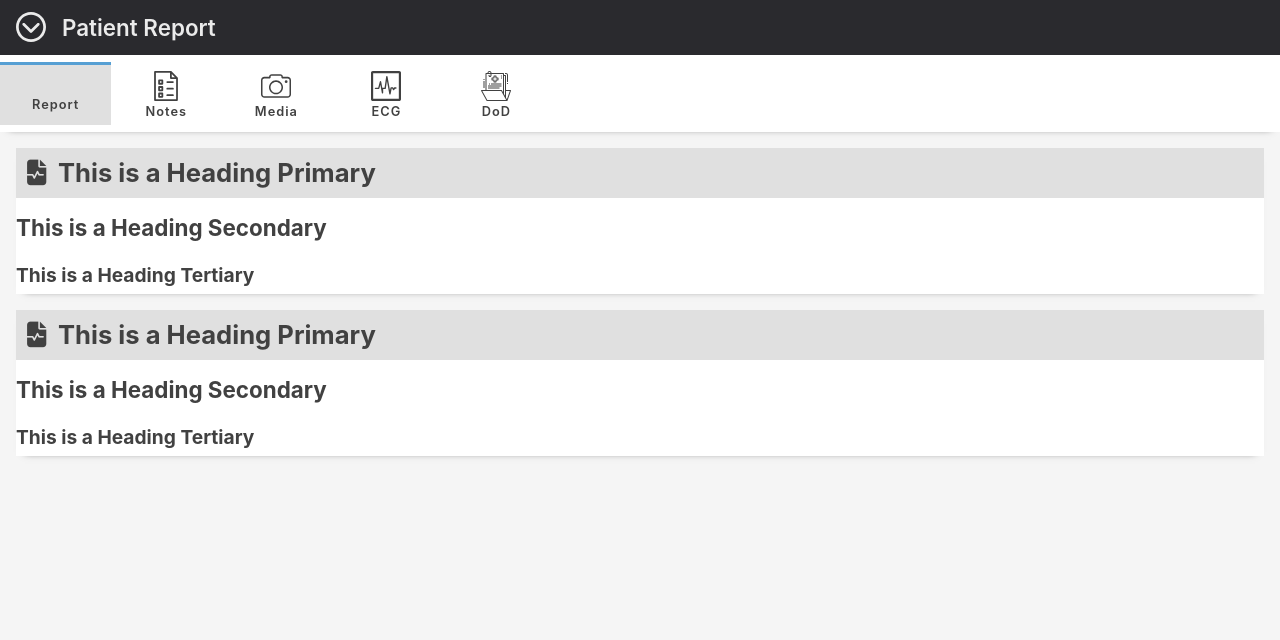
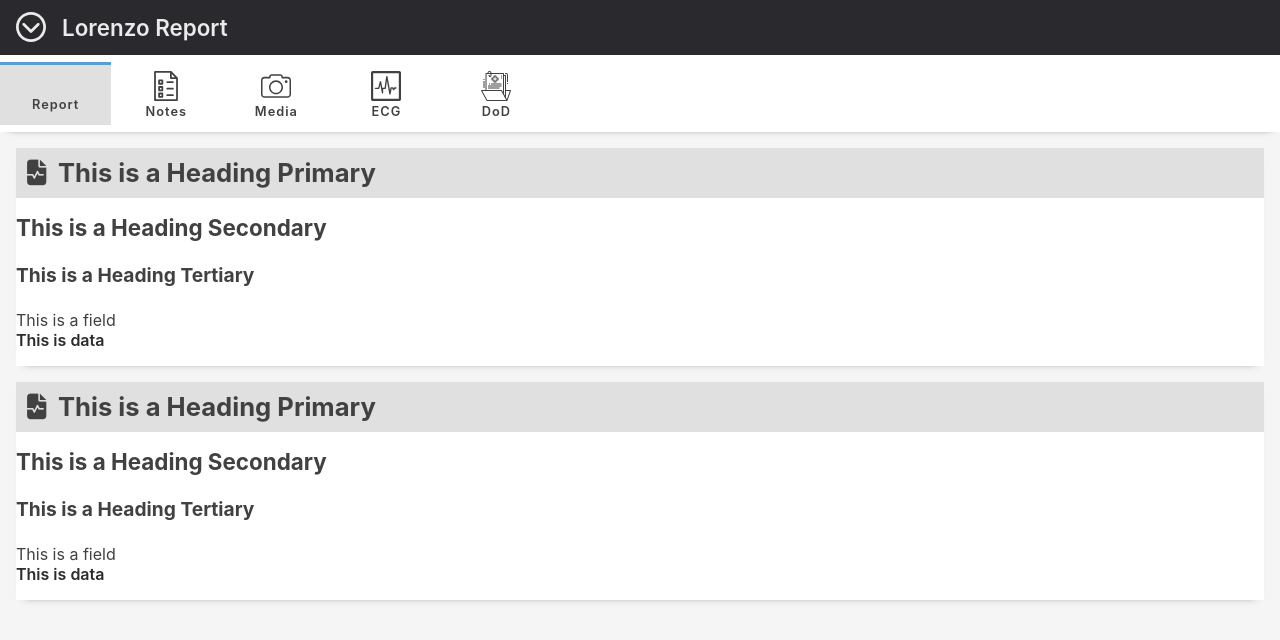
Before and after one commit to riz-l/ie-report, a React (Create React App) app: page / in a window 1280 px wide. Shown: the top 640 px of the page. Built offline with nearby package versions, Linux system fonts and the light colour scheme; some icons are missing.

Commit message:
IEREP-10: Added FieldData component

```diff
--- /dev/null
+++ b/src/components/FieldData/FieldData.component.jsx
@@ -0,0 +1,62 @@
+// Import: Dependencies
+import React from "react";
+
+// Import: Elements
+import { Container, Data, Field, Wrapper } from "./FieldData.elements";
+
+// Element: FieldData
+export default function FieldData({
+  data,
+  field,
+  fieldFontWeight,
+  fieldLetterSpacing,
+  fieldMarginBottom,
+  fieldMinHeight,
+  fieldTextTransform,
+  fontSize,
+  margin,
+  marginTop,
+  marginRight,
+  marginBottom,
+  marginLeft,
+  padding,
+  paddingTop,
+  paddingRight,
+  paddingBottom,
+  paddingLeft,
+  fieldWidth,
+}) {
+  return (
+    <Container
+      style={{
+        fontSize: `${fontSize}`,
+        margin: `${margin}`,
+        marginTop: `${marginTop}`,
+        marginRight: `${marginRight}`,
+        marginBottom: `${marginBottom}`,
+        marginLeft: `${marginLeft}`,
+        padding: `${padding}`,
+        paddingTop: `${paddingTop}`,
+        paddingRight: `${paddingRight}`,
+        paddingBottom: `${paddingBottom}`,
+        paddingLeft: `${paddingLeft}`,
+      }}
+    >
+      <Wrapper>
+        <Field
+          style={{
+            marginBottom: `${fieldMarginBottom}`,
+            fontWeight: `${fieldFontWeight}`,
+            letterSpacing: `${fieldLetterSpacing}`,
+            minHeight: `${fieldMinHeight}`,
+            textTransform: `${fieldTextTransform}`,
+            width: `${fieldWidth}`,
+          }}
+        >
+          {field}
+        </Field>
+        <Data>{data}</Data>
+      </Wrapper>
+    </Container>
+  );
+}
--- /dev/null
+++ b/src/components/FieldData/FieldData.elements.js
@@ -0,0 +1,52 @@
+// Import: Dependencies
+import styled from "styled-components/macro";
+
+// Element: Container
+export const Container = styled.div`
+  -webkit-box-align: center;
+  -ms-flex-align: center;
+  align-items: center;
+  display: -webkit-box;
+  display: -ms-flexbox;
+  display: flex;
+  -webkit-box-pack: flex-start;
+  -ms-flex-pack: flex-start;
+  justify-content: flex-start;
+  padding-bottom: 1rem;
+`;
+
+// Element: Wrapper
+export const Wrapper = styled.div`
+  -webkit-box-align: flex-start;
+  -ms-flex-align: flex-start;
+  align-items: flex-start;
+  display: -webkit-box;
+  display: -ms-flexbox;
+  display: flex;
+  flex-direction: column;
+  -webkit-box-pack: flex-start;
+  -ms-flex-pack: flex-start;
+  justify-content: flex-start;
+`;
+
+// Element: Field
+export const Field = styled.span`
+  -webkit-box-align: flex-start;
+  -ms-flex-align: flex-start;
+  align-items: flex-start;
+  color: #414141;
+  display: -webkit-box;
+  display: -ms-flexbox;
+  display: flex;
+  flex-direction: column;
+  -webkit-box-pack: flex-start;
+  -ms-flex-pack: flex-start;
+  justify-content: flex-start;
+`;
+
+// Element: Data
+export const Data = styled.span`
+  color: #2c2c2c;
+  font-weight: 600;
+  word-wrap: break-word;
+`;
--- a/src/components/Header/Header.component.jsx
+++ b/src/components/Header/Header.component.jsx
@@ -28,7 +28,7 @@ export default function Header() {
             {!isDropdownOpen ? <DropdownIcon /> : <UpArrowIcon />}
           </DropdownButton>
 
-          <span>Patient Report</span>
+          <span>Lorenzo Report</span>
         </Logo>
 
         <Dropdown isDropdownOpen={isDropdownOpen} />
--- a/src/components/index.js
+++ b/src/components/index.js
@@ -1,5 +1,8 @@
 // Export: Dropdown
 export { default as Dropdown } from "./Dropdown/Dropdown.component";
+
+// Export: FieldData
+export { default as FieldData } from "./FieldData/FieldData.component";
 
 // Export: Header
 export { default as Header } from "./Header/Header.component";
--- a/src/pages/subPages/PatientReport/PatientReport.component.jsx
+++ b/src/pages/subPages/PatientReport/PatientReport.component.jsx
@@ -6,6 +6,7 @@ import { Container, Heading, Section } from "./PatientReport.elements";
 
 // Import: Components
 import {
+  FieldData,
   HeadingPrimary,
   HeadingSecondary,
   HeadingTertiary,
@@ -25,6 +26,7 @@ export default function PatientReport() {
         </Heading>
         <HeadingSecondary text="This is a Heading Secondary" />
         <HeadingTertiary text="This is a Heading Tertiary" />
+        <FieldData field="This is a field" data="This is data" />
       </Section>
 
       <Section>
@@ -37,6 +39,7 @@ export default function PatientReport() {
         </Heading>
         <HeadingSecondary text="This is a Heading Secondary" />
         <HeadingTertiary text="This is a Heading Tertiary" />
+        <FieldData field="This is a field" data="This is data" />
       </Section>
     </Container>
   );
```
